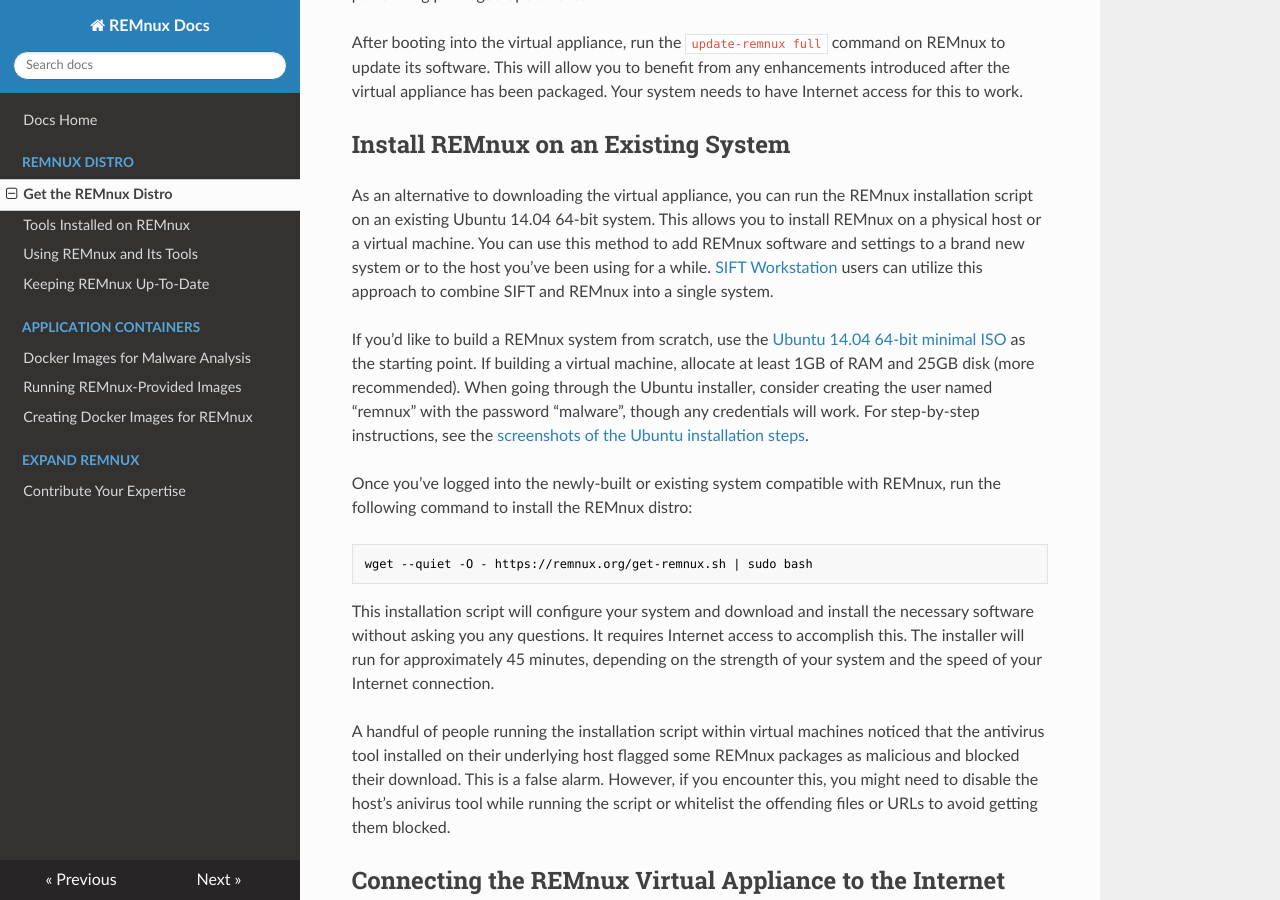
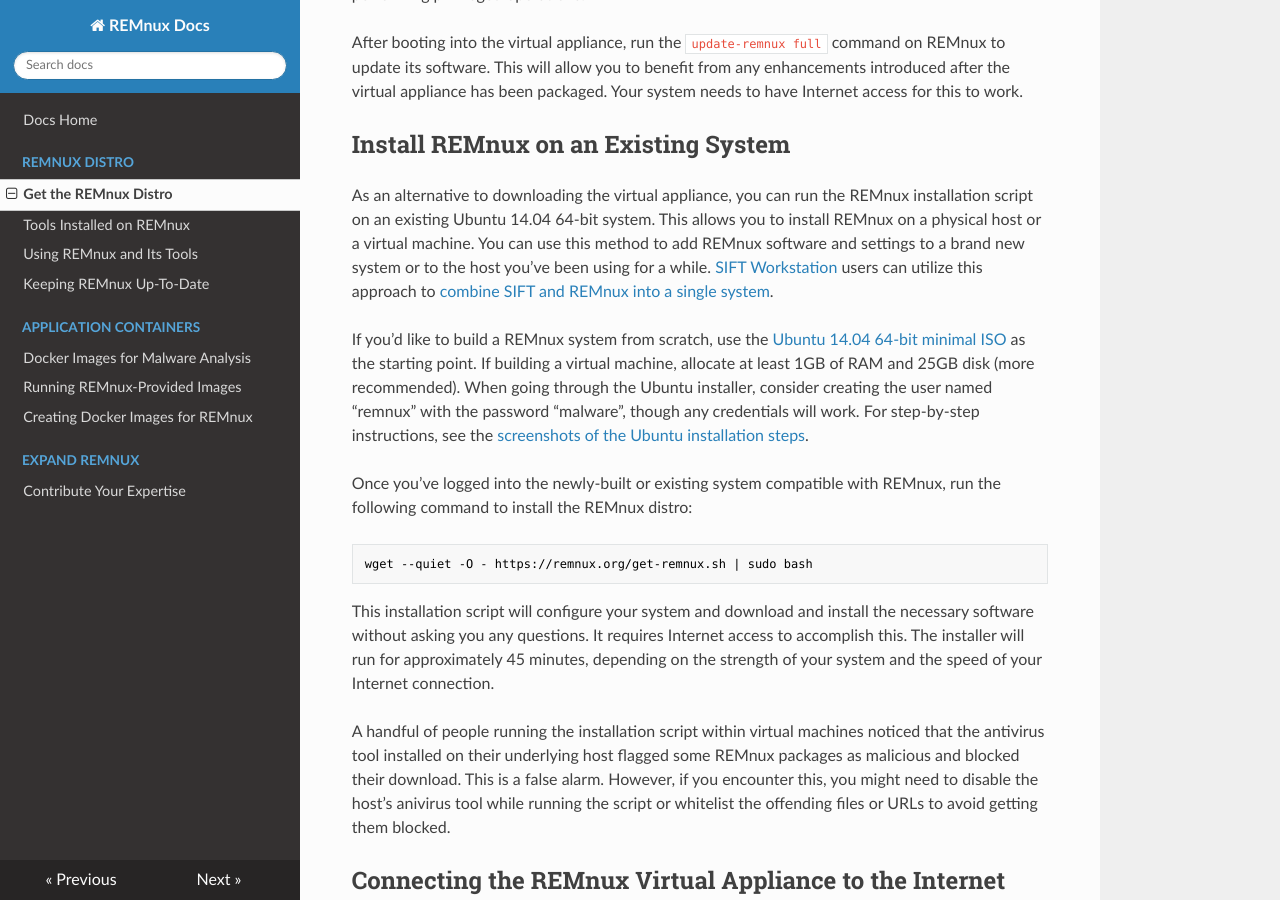
Before and after one commit to wzod/docs, an MkDocs documentation site: the page built from source/distro/get.md, in a window 1280 px wide and 900 px high, scrolled down 796 px. Built offline with MkDocs 1.6.1, drawn with Linux system fonts in a browser that asks for light colours; nearby versions of some CDN libraries; old or Windows-style settings are respelled for this version of MkDocs; part of the change alters nothing that is shown.

```diff
--- a/source/distro/get.md
+++ b/source/distro/get.md
@@ -16,7 +16,7 @@ After booting into the virtual appliance, run the `update-remnux full` command o
 
 ## Install REMnux on an Existing System
 
-As an alternative to downloading the virtual appliance, you can run the REMnux installation script on an existing Ubuntu 14.04 64-bit system. This allows you to install REMnux on a physical host or a virtual machine. You can use this method to add REMnux software and settings to a brand new system or to the host you've been using for a while. [SIFT Workstation ](http://digital-forensics.sans.org/community/downloads) users can utilize this approach to combine SIFT and REMnux into a single system.
+As an alternative to downloading the virtual appliance, you can run the REMnux installation script on an existing Ubuntu 14.04 64-bit system. This allows you to install REMnux on a physical host or a virtual machine. You can use this method to add REMnux software and settings to a brand new system or to the host you've been using for a while. [SIFT Workstation ](http://digital-forensics.sans.org/community/downloads) users can utilize this approach to [combine SIFT and REMnux into a single system](http://digital-forensics.sans.org/blog/2015/06/13/how-to-install-sift-workstation-and-remnux-on-the-same-forensics-system).
 
 If you'd like to build a REMnux system from scratch, use the [Ubuntu 14.04 64-bit minimal ISO](http://archive.ubuntu.com/ubuntu/dists/trusty/main/installer-amd64/current/images/netboot/mini.iso) as the starting point. If building a virtual machine, allocate at least 1GB of RAM and 25GB disk (more recommended). When going through the Ubuntu installer, consider creating the user named "remnux" with the password "malware", though any credentials will work. For step-by-step instructions, see the [screenshots of the Ubuntu installation steps](https://plus.google.com/photos/+REMnuxOrg/albums/6156978999037787521?authkey=CP2Zs4P-tZWcmQE).
 
```
